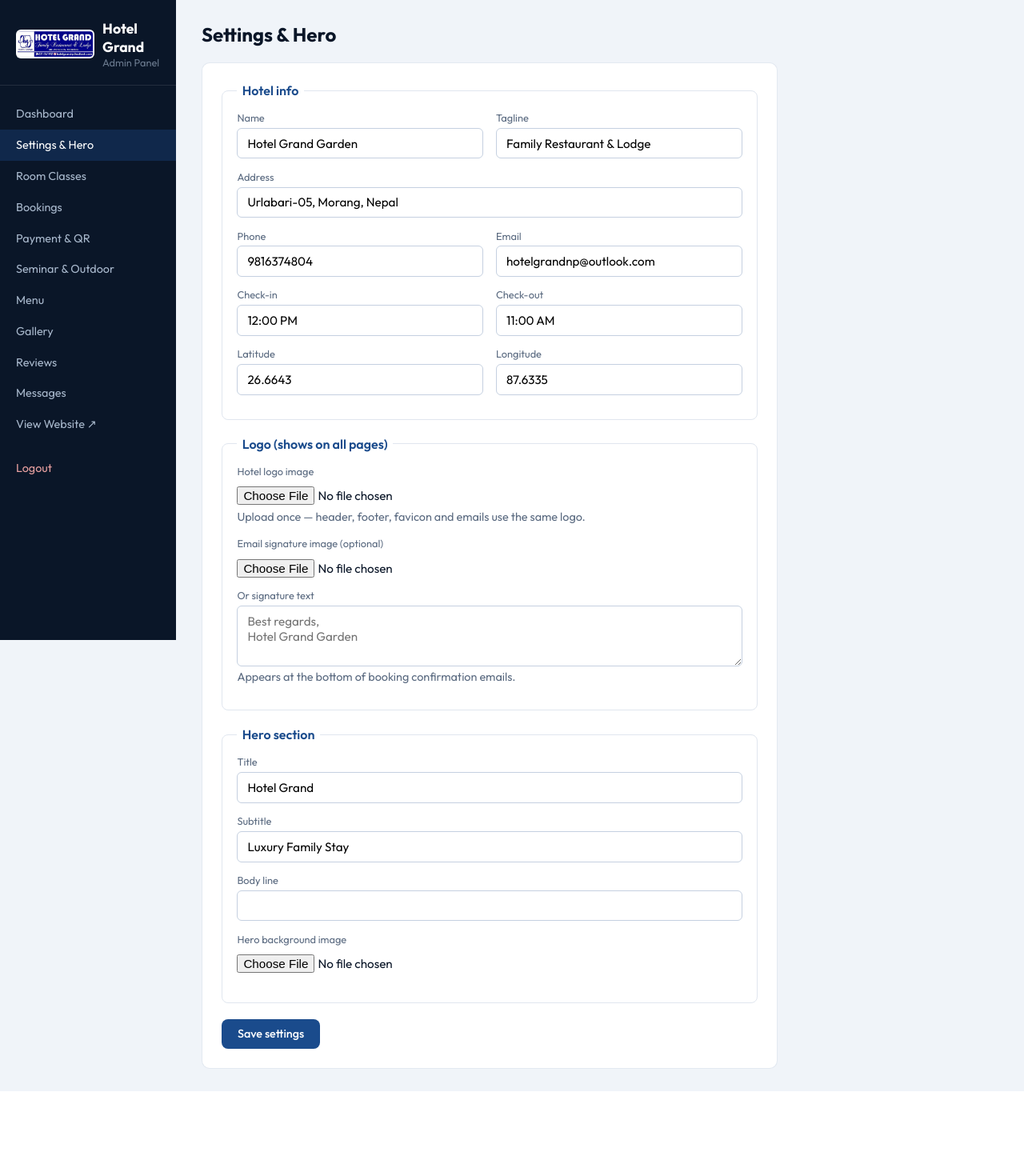
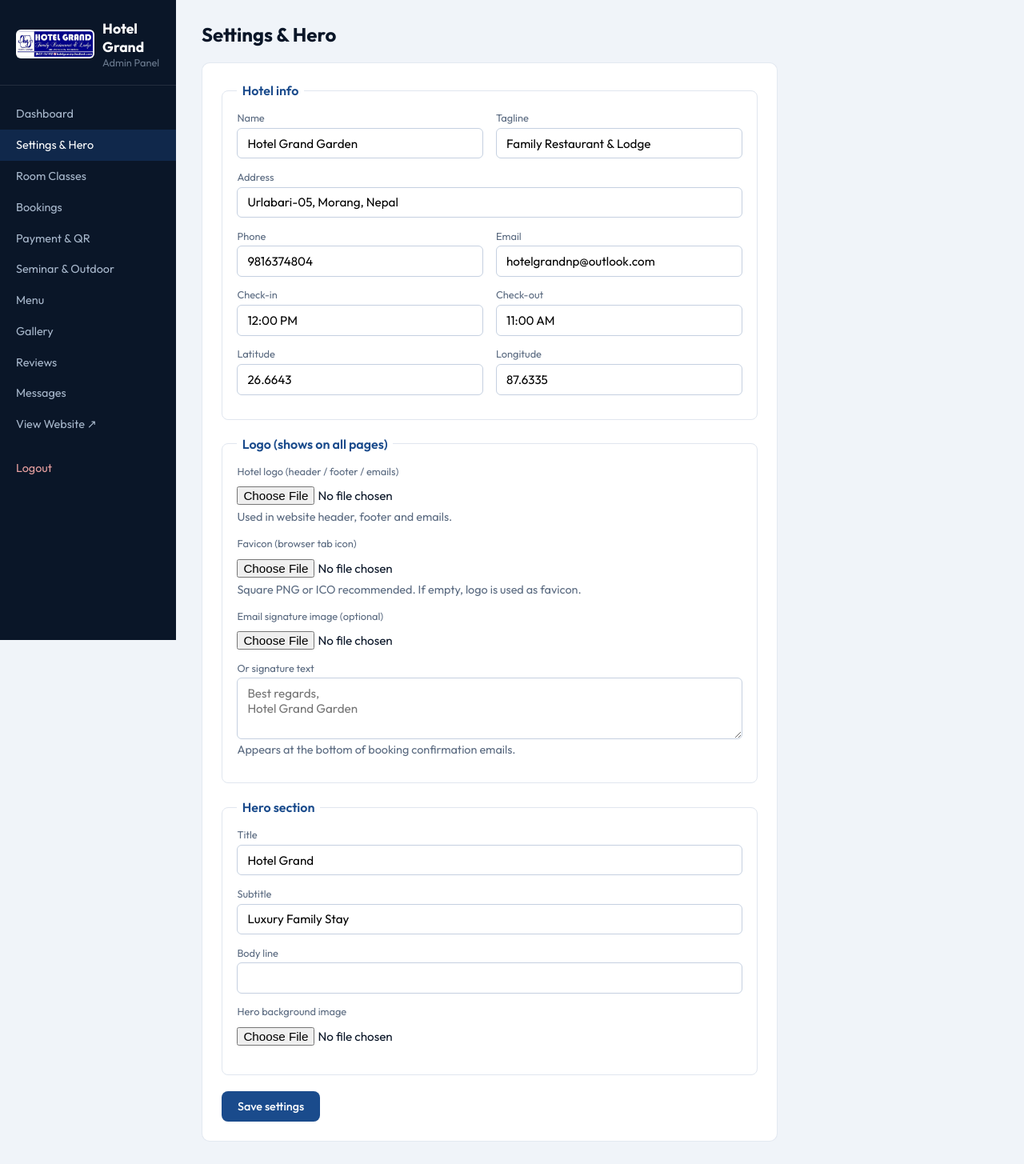
Before and after one commit to argonbhujel1/hotelgrandpublic, a Flask app: page /admin/settings in a window 1280 px wide. Shown: the whole page at 80% size. Before the commit the page ends 1364 px from the top, so only its background shows below. Run offline with Flask 3, Linux system fonts and the light colour scheme; the visitor is signed in with stand-in values (Sample User, id 1); some libraries are stand-ins or nearby versions.

Commit message:
Initial public website2

```diff
--- a/hotel_site/routes/admin.py
+++ b/hotel_site/routes/admin.py
@@ -175,11 +175,23 @@ def settings():
         logo = _upload(request.files.get("logo_image"), "brand")
         if logo:
             _set_setting("logo_url", logo)
-            _set_setting("favicon_url", logo)
+            # Also copy to static/images/logo.png for admin sidebar default
             try:
                 import shutil
-                # logo path like /static/images/brand/xxx.png
                 rel = logo.split("/static/")[-1] if "/static/" in logo else logo.lstrip("/")
+                src_path = os.path.join(current_app.root_path, "static", rel)
+                if os.path.isfile(src_path):
+                    dest = os.path.join(current_app.root_path, "static", "images", "logo.png")
+                    os.makedirs(os.path.dirname(dest), exist_ok=True)
+                    shutil.copy2(src_path, dest)
+            except Exception as e:
+                current_app.logger.warning("Logo copy failed: %s", e)
+        fav = _upload(request.files.get("favicon_image"), "favicon")
+        if fav:
+            _set_setting("favicon_url", fav)
+            try:
+                import shutil
+                rel = fav.split("/static/")[-1] if "/static/" in fav else fav.lstrip("/")
                 src_path = os.path.join(current_app.root_path, "static", rel)
                 if os.path.isfile(src_path):
                     fav_dir = os.path.join(current_app.root_path, "static", "favicon")
@@ -189,6 +201,19 @@ def settings():
                     shutil.copy2(src_path, os.path.join(fav_dir, "favicon" + ext))
             except Exception as e:
                 current_app.logger.warning("Favicon copy failed: %s", e)
+        elif logo:
+            # no separate favicon — use logo
+            _set_setting("favicon_url", logo)
+            try:
+                import shutil
+                rel = logo.split("/static/")[-1] if "/static/" in logo else logo.lstrip("/")
+                src_path = os.path.join(current_app.root_path, "static", rel)
+                if os.path.isfile(src_path):
+                    fav_dir = os.path.join(current_app.root_path, "static", "favicon")
+                    os.makedirs(fav_dir, exist_ok=True)
+                    shutil.copy2(src_path, os.path.join(fav_dir, "favicon.ico"))
+            except Exception as e:
+                current_app.logger.warning("Favicon from logo failed: %s", e)
         sig = _upload(request.files.get("email_signature_image"), "brand")
         if sig:
             _set_setting("email_signature", sig)
--- a/hotel_site/services/booking_service.py
+++ b/hotel_site/services/booking_service.py
@@ -110,8 +110,12 @@ def create_booking(
     db.session.add(booking)
     db.session.commit()
     try:
-        from hotel_site.services.email_service import notify_booking_received
+        from hotel_site.services.email_service import notify_booking_received, notify_admin_booking
         notify_booking_received(booking)
+        try:
+            notify_admin_booking(booking)
+        except Exception:
+            pass
     except Exception:
         pass
     return booking
--- a/hotel_site/templates/admin/base_admin.html
+++ b/hotel_site/templates/admin/base_admin.html
@@ -4,8 +4,8 @@
   <meta charset="UTF-8">
   <meta name="viewport" content="width=device-width, initial-scale=1">
   <title>{% block title %}Admin{% endblock %} | Hotel Grand</title>
-  <link rel="icon" href="{{ url_for('static', filename='favicon/favicon.ico') }}" type="image/x-icon">
-  <link rel="icon" href="{{ url_for('static', filename='images/logo.png') }}" type="image/png">
+  <link rel="icon" href="{{ url_for('static', filename='favicon/favicon.ico') }}?v=2" type="image/x-icon">
+  <link rel="icon" href="{{ url_for('static', filename='images/logo.png') }}?v=2" type="image/png">
   <link rel="apple-touch-icon" href="{{ url_for('static', filename='images/logo.png') }}">
   <link href="https://fonts.googleapis.com/css2?family=Outfit:wght@400;500;600;700&display=swap" rel="stylesheet">
   <link rel="stylesheet" href="{{ url_for('static', filename='css/admin.css') }}">
--- a/hotel_site/templates/admin/settings.html
+++ b/hotel_site/templates/admin/settings.html
@@ -27,13 +27,22 @@
   <fieldset>
     <legend>Logo (shows on all pages)</legend>
     <div class="form-group">
-      <label>Hotel logo image</label>
+      <label>Hotel logo (header / footer / emails)</label>
       <input type="file" name="logo_image" accept="image/*">
       {% if settings.logo_url %}
       <p class="muted">Current logo:</p>
       <img src="{{ settings.logo_url }}" alt="Logo" class="preview-img" style="max-height:80px;background:#fff;padding:6px;">
       {% endif %}
-      <p class="muted">Upload once — header, footer, favicon and emails use the same logo.</p>
+      <p class="muted">Used in website header, footer and emails.</p>
+    </div>
+    <div class="form-group">
+      <label>Favicon (browser tab icon)</label>
+      <input type="file" name="favicon_image" accept="image/*,.ico">
+      {% if settings.favicon_url %}
+      <p class="muted">Current favicon:</p>
+      <img src="{{ settings.favicon_url }}" alt="Favicon" class="preview-img" style="max-height:32px;background:#fff;padding:4px;">
+      {% endif %}
+      <p class="muted">Square PNG or ICO recommended. If empty, logo is used as favicon.</p>
     </div>
     <div class="form-group">
       <label>Email signature image (optional)</label>
```
Also changed, not shown: hotel_site/services/email_service.py (+27 -0 lines), hotel_site/services/room_service.py (+4 -4 lines).
